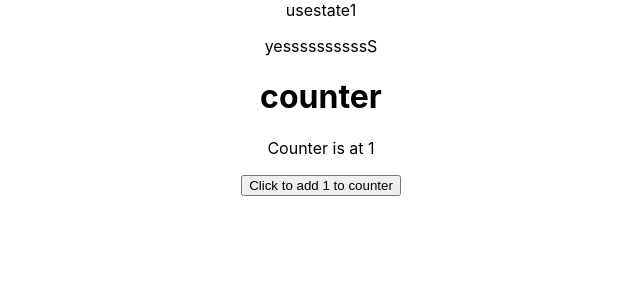
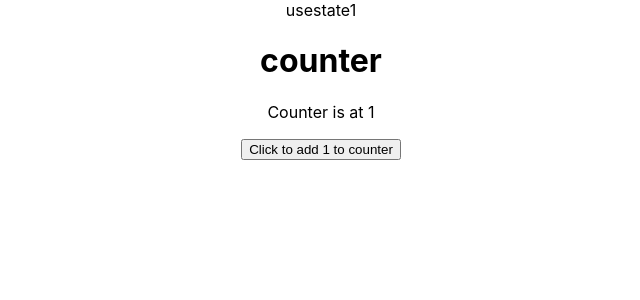
Before and after one commit to aviad1aviad/usestate, a React (Create React App) app: page / in a window 1280 px wide. Shown: the top 300 px of the page, without its empty margins (319-959 px from the left). Built offline with nearby package versions, Linux system fonts and the light colour scheme.

Commit message:
useState

```diff
--- a/src/App.js
+++ b/src/App.js
@@ -4,7 +4,6 @@ function App() {
   return (
     <div className="App">
       usestate1
-      <p> yessssssssssS </p>
       <Counter />
     </div>
   );
```
